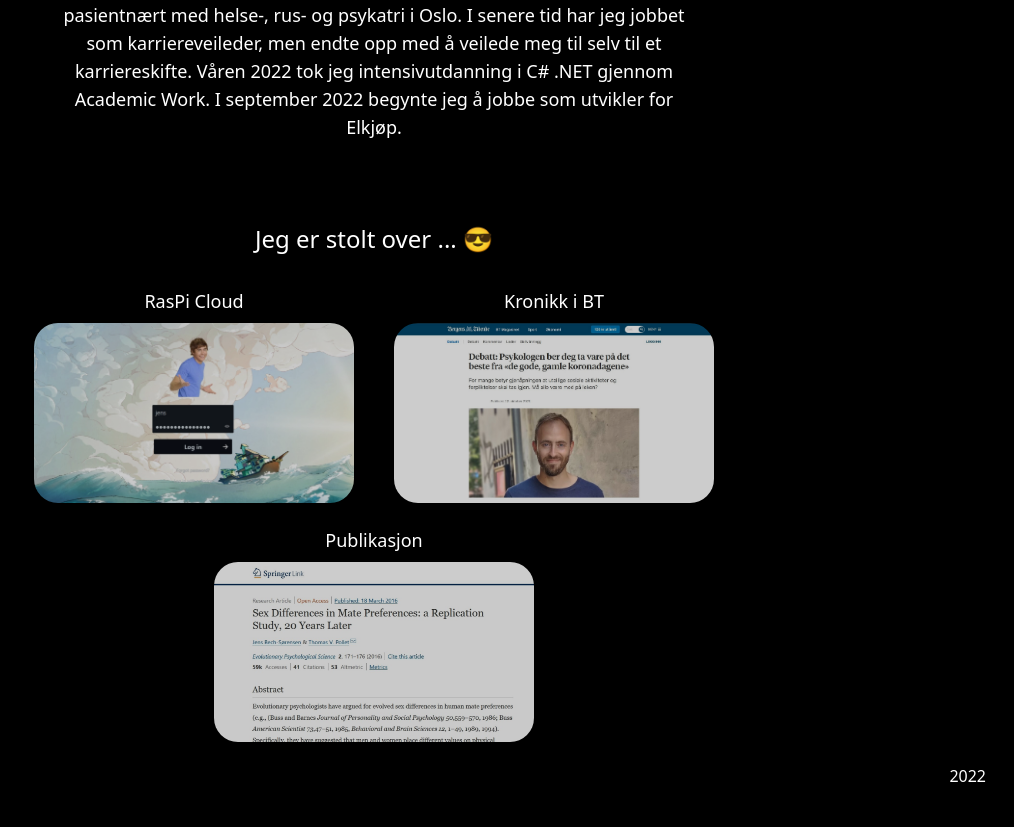
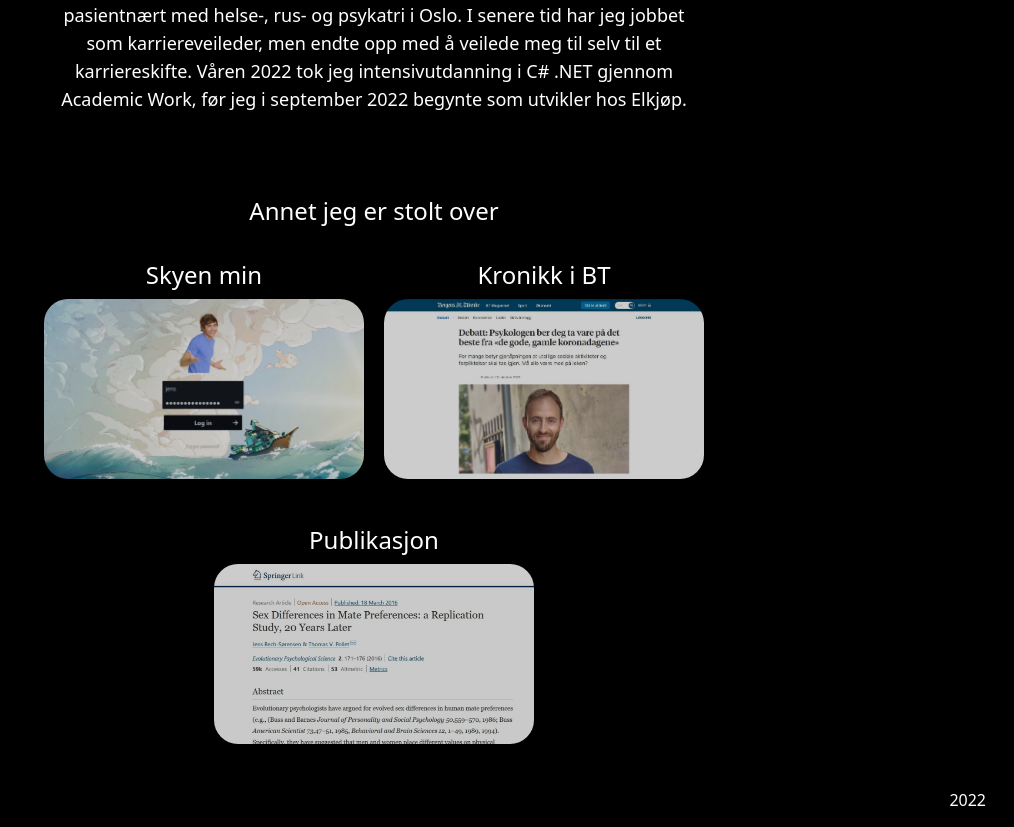
Before and after one commit to jensbech/portefolje, a Next.js app: page / in a window 1280 px wide. Shown: the part 466-1293 px from the top of the page, without its empty margins (266-1280 px from the left). Before the commit the page ends 1269 px from the top, so only its background shows below. Built offline with nearby package versions, Linux system fonts and the light colour scheme.

Commit message:
fixed animations

```diff
--- a/components/About.tsx
+++ b/components/About.tsx
@@ -6,19 +6,15 @@
 function About({}: Props) {
   return (
     <div className='flex items-center justify-center content-center'>
-        <motion.p
-        initial={{ x: -50 }}
-        whileInView={{ x: 0 }}
-        viewport={{ once: true }}
+        <p
         className='font-sans text-lg max-w-screen-sm text-center px-5 items-center content-center'>
             I Nederland tok jeg psykologutdanning,
             men for det meste har jeg jobbet pasientnært med helse-, rus- og psykatri i Oslo.
             I senere tid har jeg jobbet som karriereveileder,
             men endte opp med å veilede meg til selv til et karriereskifte.
-            Våren 2022 tok jeg intensivutdanning i C# .NET
-            gjennom Academic Work.
-            I september 2022 begynte jeg å jobbe som utvikler for Elkjøp.
-        </motion.p>
+            Våren 2022 tok jeg intensivutdanning i C# .NET gjennom Academic Work,
+            før jeg i september 2022 begynte som utvikler hos Elkjøp.
+        </p>
     </div>
   )
 }
--- a/components/ShowCaseItem.tsx
+++ b/components/ShowCaseItem.tsx
@@ -16,13 +16,13 @@
   return (
     <>
       <motion.div
-        initial={{ x: 10 }}
-        whileInView={{ x: 0 }}
+        initial={{ y: 100 }}
+        whileInView={{ y: 0 }}
         viewport={{ once: true }}
-        className="flex w-1/3 rounded-2xl max-w-xs">
-        <div className="flex flex-col items-center justify-center rounded-3xl gap-2 select-none">
+        className="w-1/3 max-w-xs">
+        <div className="flex flex-col items-center justify-center rounded-3xl gap-2 select-none pb-10">
+        <div className="sm:text-2xl">{props.text}</div>
 
-        {props.text}
 
           <a href={props.imgurl}>
             <Image
--- a/components/Showcase.tsx
+++ b/components/Showcase.tsx
@@ -5,31 +5,28 @@
 type Props = {}
 
 
-const css:string = "gap-10 pb-4 flex font-sans text-center items-center content-center justify-center text-lg"
-
+const css:string = "font-sans justify-center items-center content-center flex gap-5 border-2"
 
 function Showcase() {
 
 
   return (
     <>
-    <div className='flex items-center justify-center content-center text-2xl font-sans pt-14 pb-6'>Jeg er stolt over ... 😎
-        <motion.p
-        initial={{ x: -100 }}
-        whileInView={{ x: 0 }}
-        viewport={{ once: true }}
-        className='font-sans text-center items-center content-center'></motion.p>
+    <div className='flex items-center justify-center content-center text-2xl font-sans pt-14 pb-6'>Annet jeg er stolt over
+        <p
+        className='font-sans text-center items-center content-center'></p>
     </div>
 
-    <div className={css}>
-      <ShowCaseItem text="RasPi Cloud" imgurl="https://cloud.bechsor.no" imgsrc="/nc.jpg"/>
-      <ShowCaseItem text="Kronikk i BT" imgurl="https://www.bt.no/btmeninger/debatt/i/28qgXy/hvem-vil-du-vaere-etter-gjenaapningen" imgsrc="/bt.jpg"/>
-    </div>
+      <div className={css}>
+            <ShowCaseItem text="Skyen min" imgurl="https://cloud.bechsor.no" imgsrc="/nc.jpg"/>
+            <ShowCaseItem text="Kronikk i BT" imgurl="https://www.bt.no/btmeninger/debatt/i/28qgXy/hvem-vil-du-vaere-etter-gjenaapningen" imgsrc="/bt.jpg"/>
+      </div>
+      <div className={css}>
+            <ShowCaseItem text="Publikasjon" imgurl="https://link.springer.com/article/10.1007/s40806-016-0048-6" imgsrc="/pub.jpg"/>
+      </div>
 
     <div className={css}>
-      <ShowCaseItem text="Publikasjon" imgurl="https://link.springer.com/article/10.1007/s40806-016-0048-6" imgsrc="/pub.jpg"/>
     </div>
-
     </>
   )
 }
```
